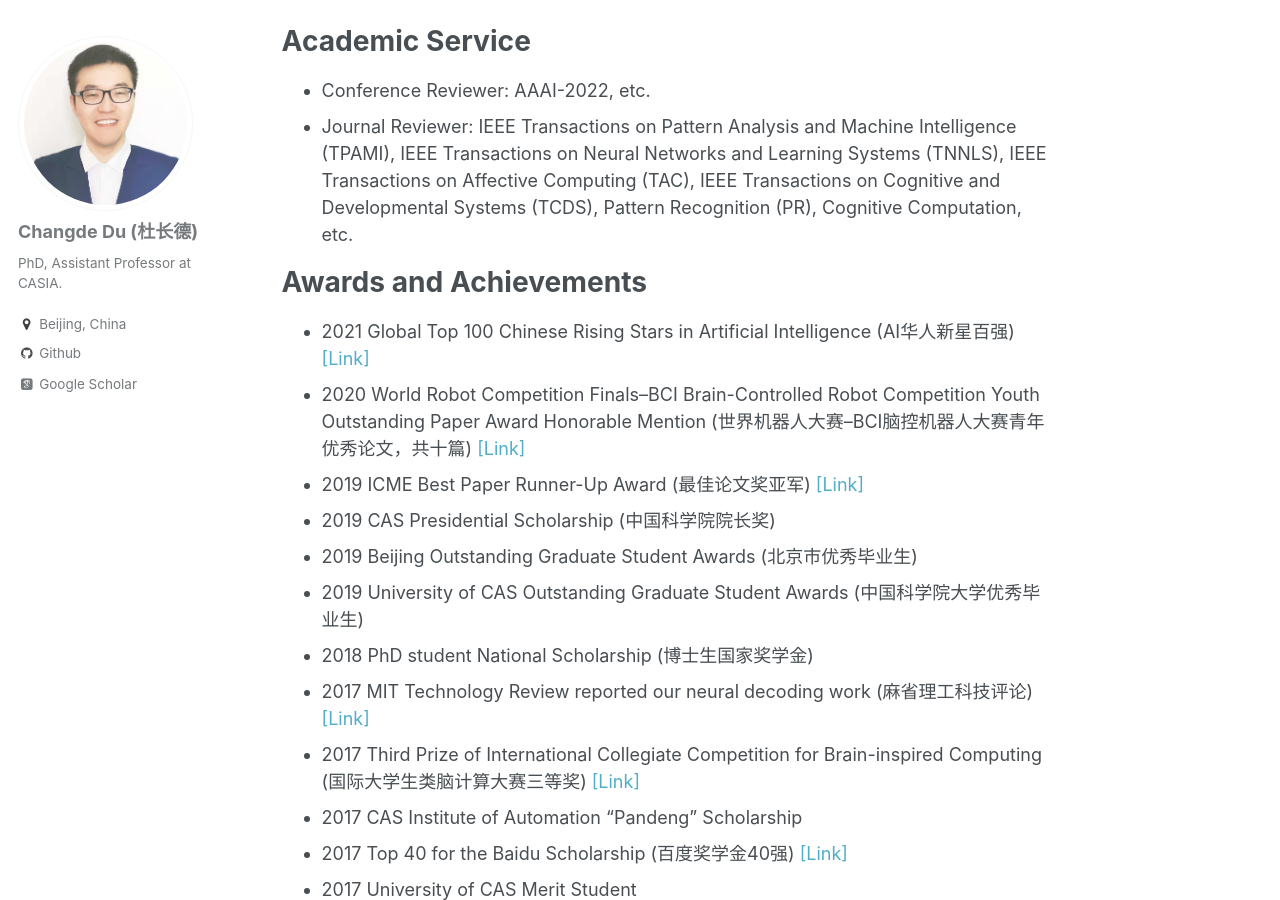
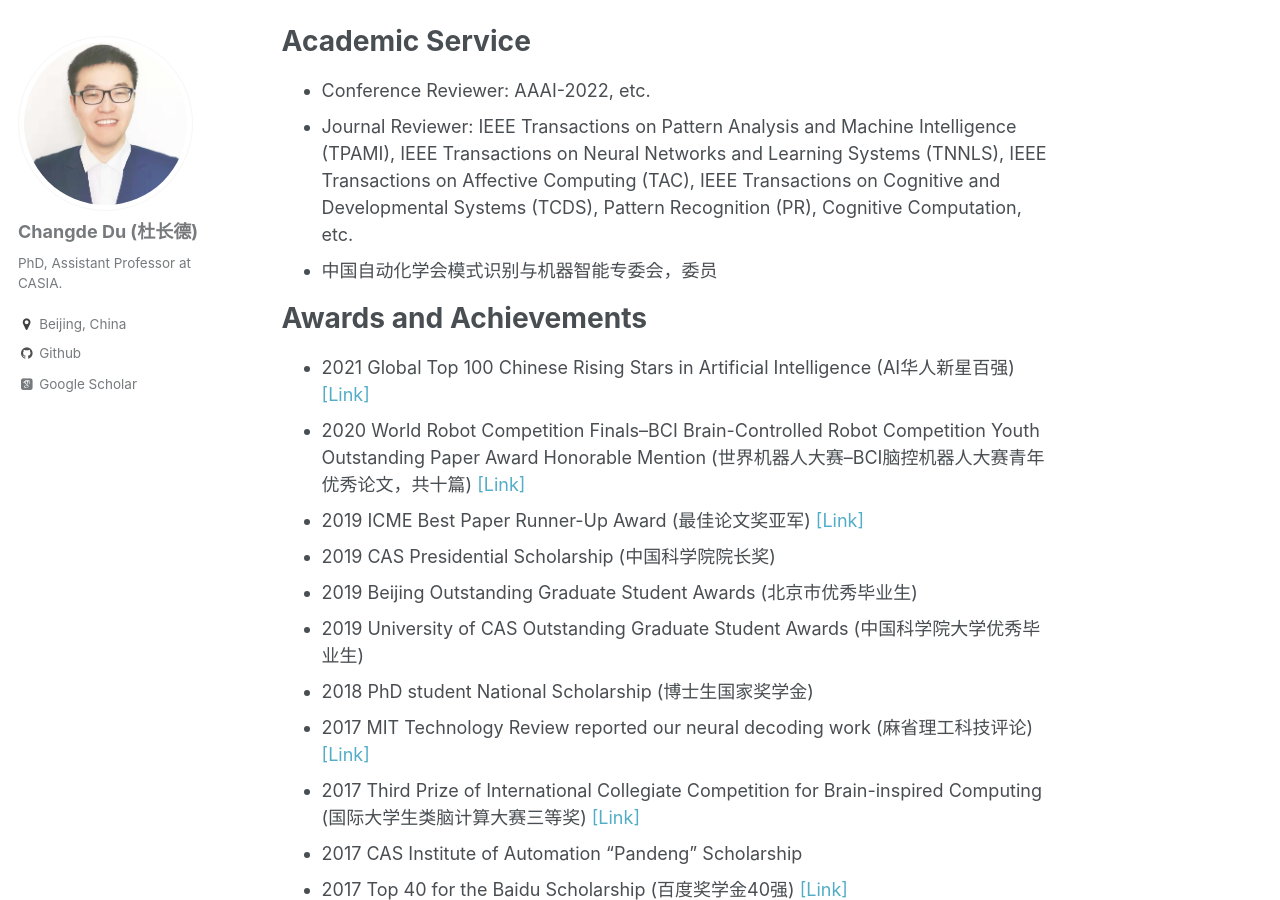
Before and after one commit to ChangdeDu/changdedu.github.io, a Jekyll site: the page built from _pages/about.md, in a window 1280 px wide and 900 px high, scrolled down 6066 px. Built offline with Jekyll 4.4.1, drawn with Linux system fonts in a browser that asks for light colours; some web fonts are replaced.

Commit message:
Update about.md

```diff
--- a/_pages/about.md
+++ b/_pages/about.md
@@ -136,6 +136,7 @@ Joint European Conference on Machine Learning and Knowledge Discovery in Databas
 # Academic Service
 - Conference Reviewer: AAAI-2022, etc.
 - Journal Reviewer: IEEE Transactions on Pattern Analysis and Machine Intelligence (TPAMI), IEEE Transactions on Neural Networks and Learning Systems (TNNLS), IEEE Transactions on Affective Computing (TAC), IEEE Transactions on Cognitive and Developmental Systems (TCDS), Pattern Recognition (PR), Cognitive Computation, etc.
+- 中国自动化学会模式识别与机器智能专委会，委员
 
 # Awards and Achievements
 - 2021 Global Top 100 Chinese Rising Stars in Artificial Intelligence (AI华人新星百强) [[Link]](https://xueshu.baidu.com/usercenter/index/aischolar)
```
